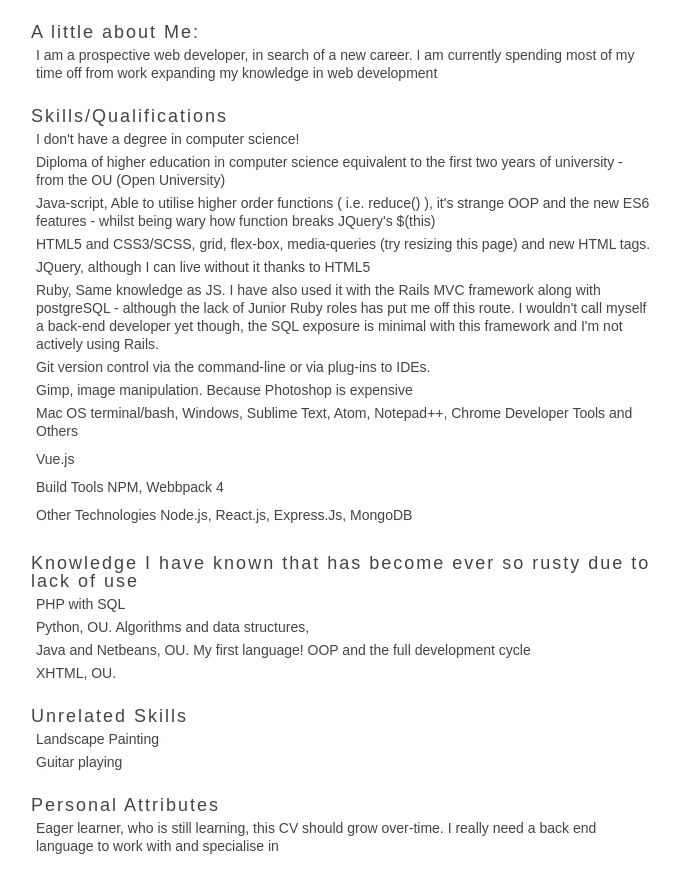
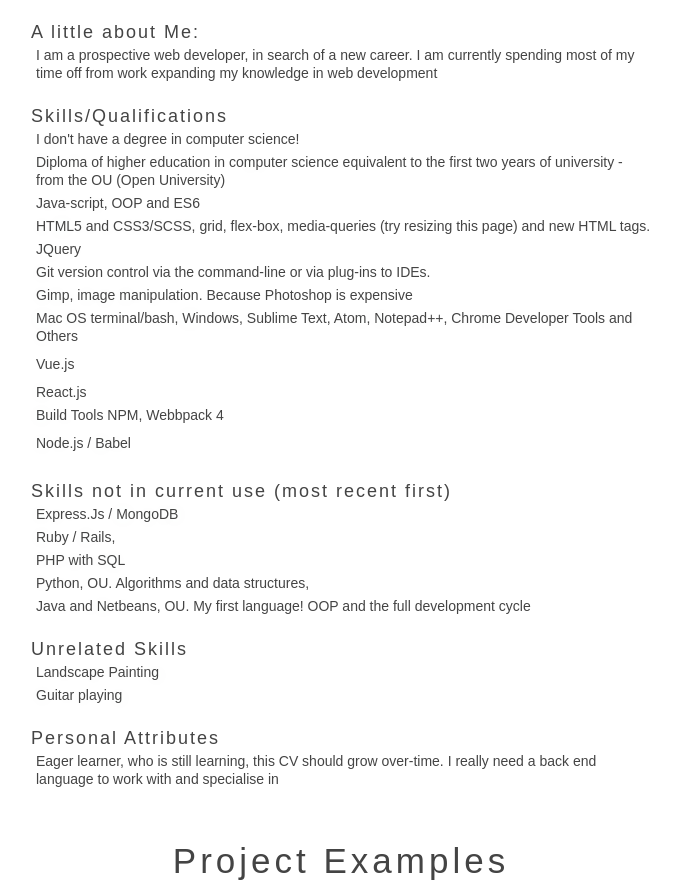
Before and after one commit to joeeeeeeeeeeeee/portfolio2, a plain HTML site: page index.html in a window 1280 px wide. Shown: the part 827-1714 px from the top of the page, without its empty margins (299-979 px from the left). Drawn offline with Linux system fonts and the light colour scheme.

Commit message:
updated skills

```diff
--- a/index.html
+++ b/index.html
@@ -20,7 +20,7 @@
   <section class="splash_page">
     <div class="splash_text_wrapper">
       <h1>Prospective front end developer</h1>
-      <h2>HTML CSS JavaScrypt JQuery Ruby Git Node.js React.JS Express.JS</h2>
+      <h2>HTML CSS JavaScrypt JQuery Ruby Git Node.js Vue.js</h2>
     </div>
     <div class="grid_example">
       <div></div> <div></div> <div></div> <div></div> <div></div>
@@ -43,21 +43,22 @@
     <h2>Skills/Qualifications</h2>
       <p><em>I don't have</em> a degree in computer science!</p>
       <p><em>Diploma of higher education in computer science</em> equivalent to the first two years of university - from the OU (Open University)</p>
-      <p><em>Java-script,</em> Able to utilise higher order functions ( i.e. reduce() ), it's strange OOP and the new ES6 features - whilst being wary how function breaks JQuery's $(this)</p>
+      <p><em>Java-script,</em> OOP and ES6</p>
       <p><em>HTML5 and CSS3/SCSS,</em> grid, flex-box, media-queries (try resizing this page<span id="egg"></span>) and new HTML tags.</p>
-      <p><em>JQuery</em>, although I can live without it thanks to HTML5</p>
-      <p><em>Ruby</em>, Same knowledge as JS. I have also used it with the Rails MVC framework along with postgreSQL - although the lack of Junior Ruby roles has put me off this route. I wouldn't call myself a back-end developer yet though, the SQL exposure is minimal with this framework and I'm not actively using Rails.</p>
+      <p><em>JQuery</em></p>
       <p><em>Git</em> version control via the command-line or via plug-ins to IDEs.</p>
       <p><em>Gimp, image manipulation</em>. Because Photoshop is expensive</p>
       <p><em>Mac OS terminal/bash, Windows, Sublime Text, Atom, Notepad++, Chrome Developer Tools and Others</em><p>
       <p><em>Vue.js</em><p>
+      <p><em>React.js</em>
       <p><em>Build Tools</em> NPM, Webbpack 4<p>
-      <p><em>Other Technologies Node.js, React.js, Express.Js, MongoDB</em><p>
-    <h2>Knowledge I have known that has become ever so rusty due to lack of use</h2>
+      <p><em>Node.js / Babel</em><p>
+    <h2>Skills not in current use (most recent first)</h2>
+      <p><em>Express.Js / MongoDB</em></p>
+      <p><em>Ruby / Rails</em>,
       <p><em>PHP with SQL</em></p>
       <p><em>Python</em>, OU. Algorithms and data structures,</p>
       <p><em>Java and Netbeans</em>, OU. My first language! OOP and the full development cycle</p>
-      <p><em>XHTML</em>, OU.</p>
     <h2>Unrelated Skills</h2>
       <p><em>Landscape Painting</em></p>
       <p><em>Guitar playing</em></p>
```
